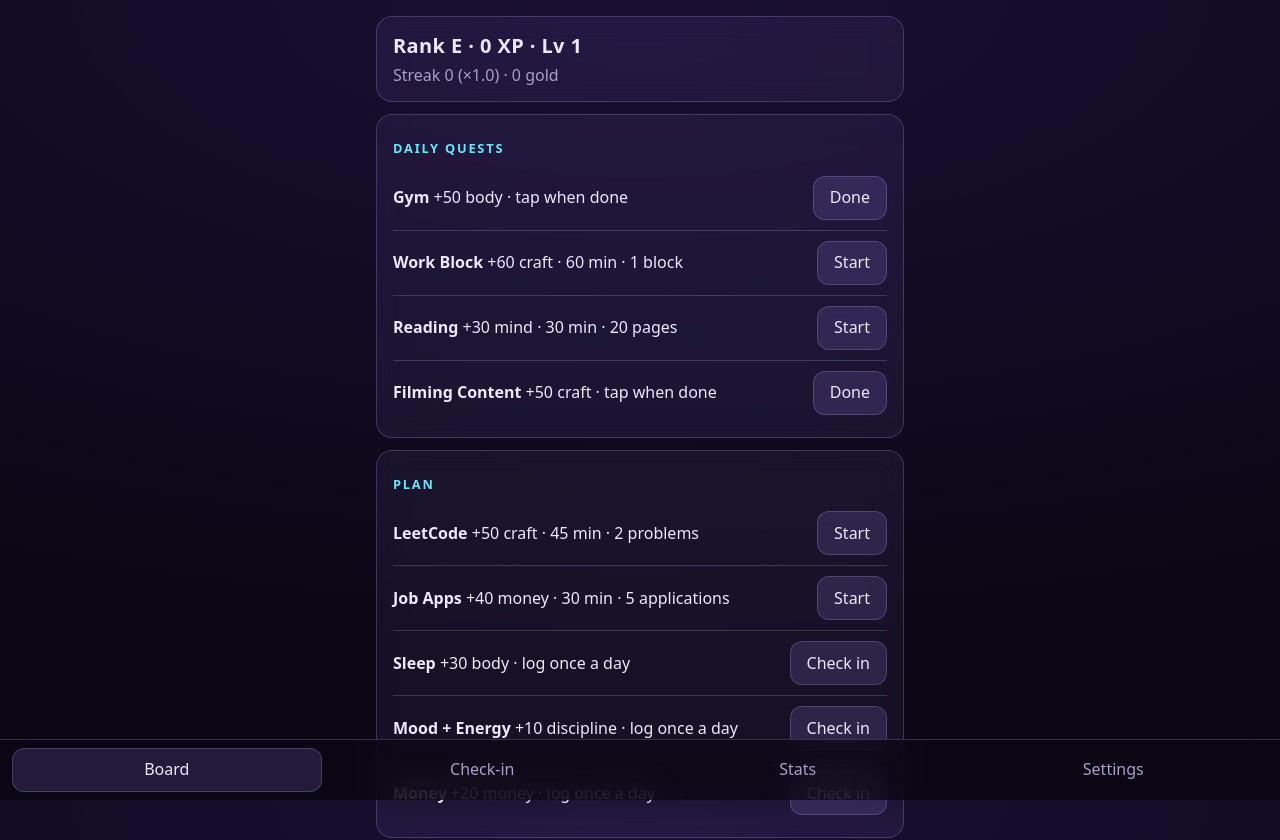
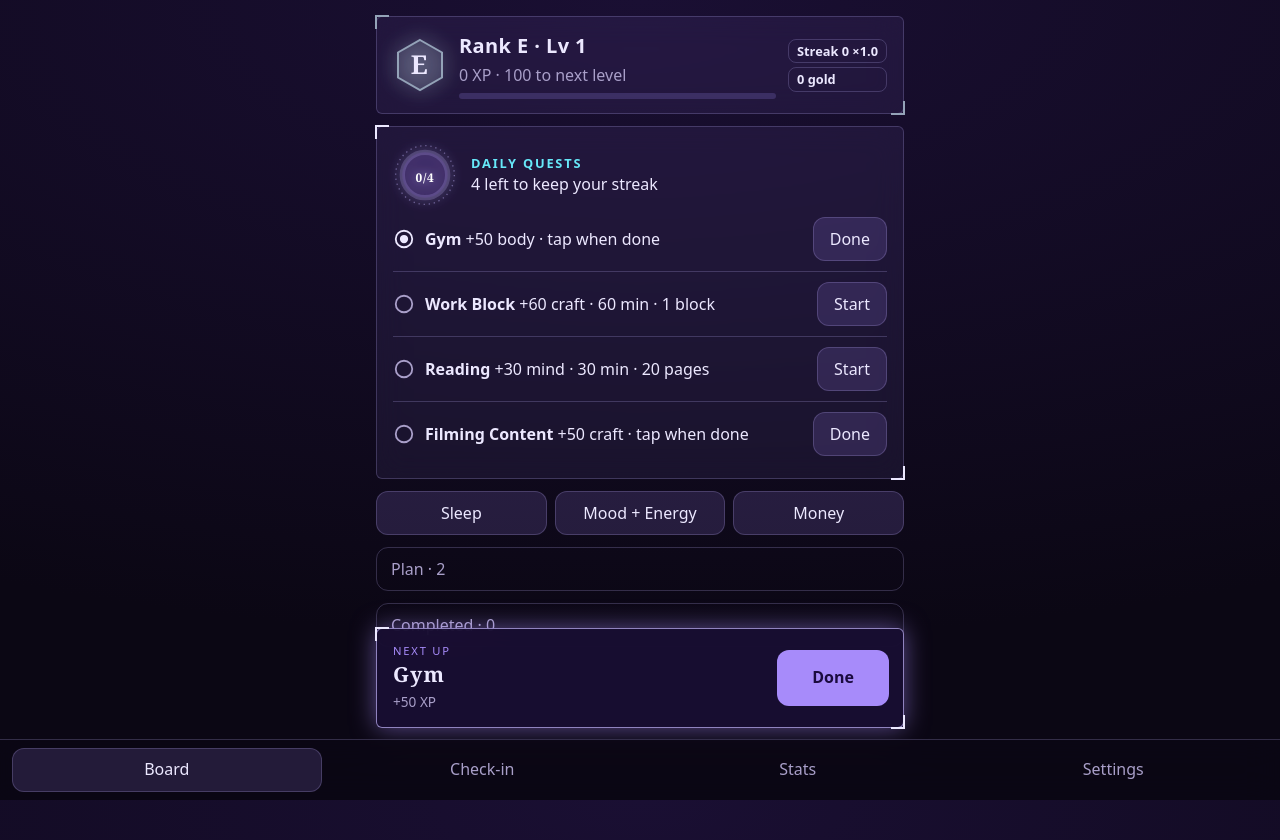
Before and after one commit to bhdang04/life-rpg, a React (Vite) app: page / in a window 1280 px wide. Shown: the top 840 px of the page. Built offline with nearby package versions, Linux system fonts and the light colour scheme.

Commit message:
feat: rebuild Board with rank emblem, daily ring and Next Up card

```diff
--- a/src/screens/Board.tsx
+++ b/src/screens/Board.tsx
@@ -1,7 +1,10 @@
-import { MISSIONS, type MissionDef } from '../config/missions'
+import type { CSSProperties } from 'react'
+import { MISSIONS, RANK_COLORS, type MissionDef } from '../config/missions'
 import { completeTap, isDone, minutesFor, startMission, type GameState } from '../core/missions'
-import { levelFor, rankFor, totalXp } from '../core/ranks'
+import { levelFor, levelProgress, rankFor, totalXp } from '../core/ranks'
 import { streakMultiplier } from '../core/xp'
+import { RankEmblem } from '../ui/RankEmblem'
+import { Ring } from '../ui/Ring'
 
 interface Props {
   state: GameState
@@ -11,50 +14,115 @@ interface Props {
 
 const ACTION = { tap: 'Done', timed: 'Start', checkin: 'Check in' } as const
 
-function Row({ m, state, onChange, onCheckIn }: { m: MissionDef } & Props) {
+// Status icon, so state is never shown by color alone.
+function Icon({ kind }: { kind: 'done' | 'next' | 'bad' | 'open' }) {
+  const p = { width: 22, height: 22, viewBox: '0 0 24 24', fill: 'none', strokeWidth: 2, strokeLinecap: 'round', strokeLinejoin: 'round', className: 'row-icon', role: 'img' } as const
+  if (kind === 'done')
+    return (
+      <svg {...p} stroke="#c4b5fd" aria-label="Done"><circle cx="12" cy="12" r="9" fill="rgba(167,139,250,0.25)" /><path d="M8 12.5l3 3 5-6" /></svg>
+    )
+  if (kind === 'next')
+    return (
+      <svg {...p} stroke="#ece8ff" aria-label="Next up"><circle cx="12" cy="12" r="9" /><circle cx="12" cy="12" r="3.5" fill="#ece8ff" /></svg>
+    )
+  if (kind === 'bad')
+    return (
+      <svg {...p} stroke="var(--danger)" aria-label="Broken or expired"><path d="M12 3l10 18H2z" /><path d="M12 10v5M12 18v.01" /></svg>
+    )
+  return (
+    <svg {...p} stroke="var(--text-dim)" aria-label="Not started"><circle cx="12" cy="12" r="9" /></svg>
+  )
+}
+
+function Row({ m, state, act, next }: { m: MissionDef; state: GameState; act: (m: MissionDef) => void; next: boolean }) {
   const entry = state.log[m.id]
   const done = isDone(state, m.id)
+  const broken = !!entry && !done
   const detail =
     m.kind === 'timed' ? `${minutesFor(state, m.id)} min · ${m.tracker!.target} ${m.tracker!.label}` : m.kind === 'checkin' ? 'log once a day' : 'tap when done'
   return (
     <li>
+      <Icon kind={done ? 'done' : broken ? 'bad' : next ? 'next' : 'open'} />
       <span className="info">
         <strong>{m.name}</strong> +{m.xp} {m.stat} · {detail}
-        {entry && !done && <em> · {entry.status} ({entry.xp} XP), retry allowed</em>}
+        {broken && <em> · {entry.status} ({entry.xp} XP), retry allowed</em>}
       </span>
-      {done ? (
-        <span> ✓ +{entry.xp} XP</span>
-      ) : (
-        <button
-          onClick={() =>
-            m.kind === 'checkin' ? onCheckIn() : onChange((s) => (m.kind === 'tap' ? completeTap(s, m.id, Date.now()) : startMission(s, m.id, Date.now())))
-          }
-        >
-          {ACTION[m.kind]}
-        </button>
-      )}
+      {done ? <span>+{entry.xp} XP</span> : <button onClick={() => act(m)}>{broken ? 'Retry' : ACTION[m.kind]}</button>}
     </li>
   )
 }
 
 export function Board({ state, onChange, onCheckIn }: Props) {
+  const act = (m: MissionDef) =>
+    m.kind === 'checkin' ? onCheckIn() : onChange((s) => (m.kind === 'tap' ? completeTap(s, m.id, Date.now()) : startMission(s, m.id, Date.now())))
+
+  const xp = totalXp(state.statXp)
+  const rank = rankFor(xp)
+  const { into, need } = levelProgress(xp)
+  const daily = MISSIONS.filter((m) => m.required)
   const open = MISSIONS.filter((m) => !isDone(state, m.id))
-  const section = (title: string, list: MissionDef[]) => (
-    <section>
-      <h2>{title}</h2>
-      {list.length === 0 ? <p>[System] No quests pending.</p> : <ul>{list.map((m) => <Row key={m.id} m={m} state={state} onChange={onChange} onCheckIn={onCheckIn} />)}</ul>}
-    </section>
-  )
-  const xp = totalXp(state.statXp)
+  // Next Up: the first unfinished daily quest, else the first unfinished bonus mission (check-ins have their own chips).
+  const next = open.find((m) => m.required) ?? open.find((m) => m.kind !== 'checkin')
+  const doneDaily = daily.length - daily.filter((m) => !isDone(state, m.id)).length
+  const plan = open.filter((m) => !m.required && m.kind !== 'checkin')
+  const checkins = open.filter((m) => m.kind === 'checkin')
+  const completed = MISSIONS.filter((m) => isDone(state, m.id))
+  const list = (items: MissionDef[]) =>
+    items.length === 0 ? <p>[System] No quests pending.</p> : <ul>{items.map((m) => <Row key={m.id} m={m} state={state} act={act} next={m === next} />)}</ul>
+
   return (
     <main>
-      <header>
-        <h1>Rank {rankFor(xp)} · {xp} XP · Lv {levelFor(xp)}</h1>
-        <p>Streak {state.streak} (×{streakMultiplier(state.streak).toFixed(1)}) · {state.gold} gold</p>
+      <header className="hdr sys" style={{ '--bracket': RANK_COLORS[rank] } as CSSProperties}>
+        <RankEmblem rank={rank} />
+        <div className="grow">
+          <h1>Rank {rank} · Lv {levelFor(xp)}</h1>
+          <p>{xp} XP · {need - into} to next level</p>
+          <div className="xpbar" role="progressbar" aria-label="XP to next level" aria-valuenow={into} aria-valuemin={0} aria-valuemax={need}>
+            <i style={{ width: `${(into / need) * 100}%` }} />
+          </div>
+        </div>
+        <div className="pills">
+          <span className="pill">Streak {state.streak} ×{streakMultiplier(state.streak).toFixed(1)}</span>
+          <span className="pill">{state.gold} gold</span>
+        </div>
       </header>
-      {section('Daily Quests', open.filter((m) => m.required))}
-      {section('Plan', open.filter((m) => !m.required))}
-      {section('Completed', MISSIONS.filter((m) => isDone(state, m.id)))}
+
+      <section className="sys">
+        <div className="daily-head">
+          <Ring level={`${doneDaily}/${daily.length}`} pct={doneDaily / daily.length} color="#c4b5fd" label={`${doneDaily} of ${daily.length} daily quests done`} size={64} />
+          <div>
+            <h2 style={{ margin: 0 }}>Daily Quests</h2>
+            <p>{doneDaily === daily.length ? 'All done. Streak is safe.' : `${daily.length - doneDaily} left to keep your streak`}</p>
+          </div>
+        </div>
+        <ul>{daily.map((m) => <Row key={m.id} m={m} state={state} act={act} next={m === next} />)}</ul>
+      </section>
+
+      {checkins.length > 0 && (
+        <div className="chips">
+          {checkins.map((m) => <button key={m.id} onClick={() => act(m)}>{m.name}</button>)}
+        </div>
+      )}
+
+      <details className="fold">
+        <summary>Plan · {plan.length}</summary>
+        {list(plan)}
+      </details>
+      <details className="fold">
+        <summary>Completed · {completed.length}</summary>
+        {list(completed)}
+      </details>
+
+      {next && (
+        <aside className="next hero sys" aria-label="Next up">
+          <div>
+            <small>NEXT UP</small>
+            <strong className="display">{next.name}</strong>
+            <span>{next.kind === 'timed' ? `${minutesFor(state, next.id)} min · ` : ''}+{next.xp} XP</span>
+          </div>
+          <button className="go" onClick={() => act(next)}>{ACTION[next.kind]}</button>
+        </aside>
+      )}
     </main>
   )
 }
```
